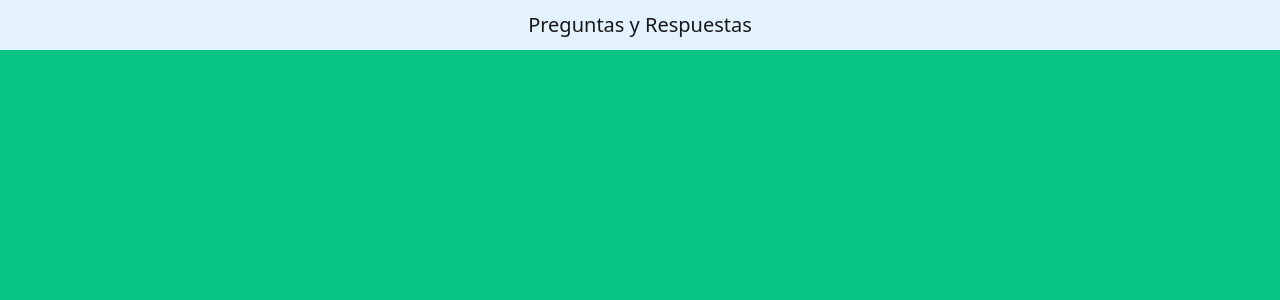
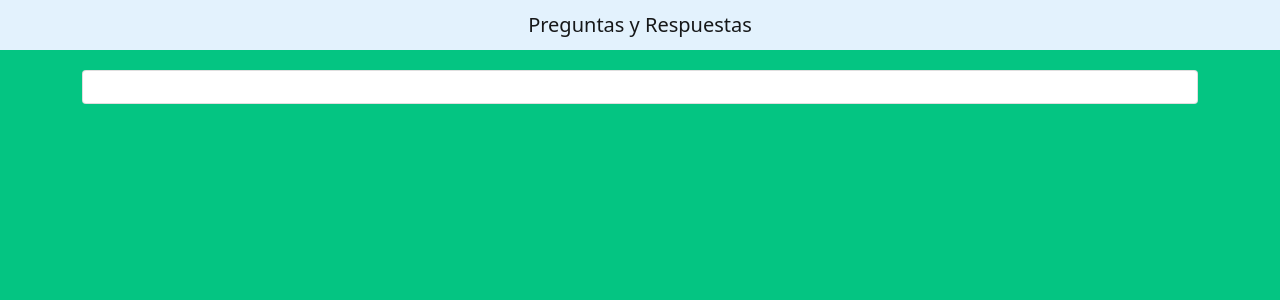
Before and after one commit to Daniel151505/Aplicacion-Preguntas-Respuestas, an Angular app in the folder Aplicacion-Preguntas-Respuestas/: page / in a window 1280 px wide. Shown: the top 300 px of the page. Built offline with nearby package versions, Linux system fonts and the light colour scheme.

Commit message:
Agregando Container

```diff
--- a/Aplicacion-Preguntas-Respuestas/src/app/app.component.html
+++ b/Aplicacion-Preguntas-Respuestas/src/app/app.component.html
@@ -1 +1,8 @@
 <app-navbar></app-navbar>
+<div class="container">
+  <div class="card text-center">
+      <div class="card-body">
+
+      </div>
+  </div>
+</div>
```
